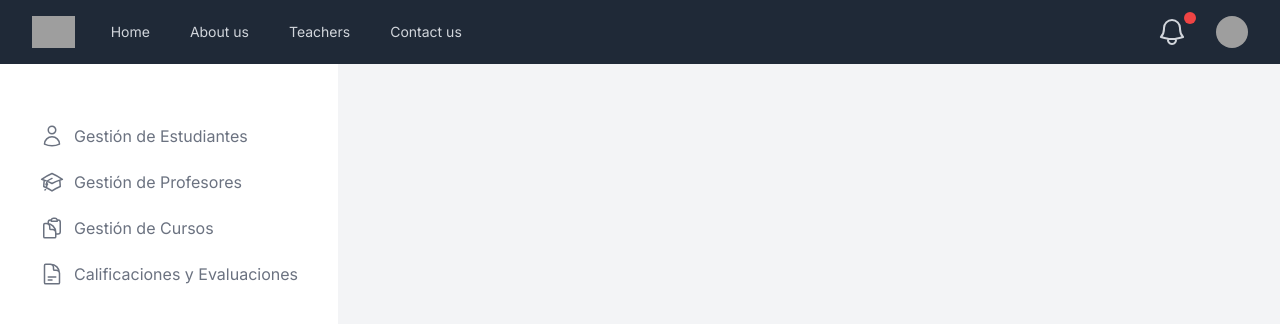
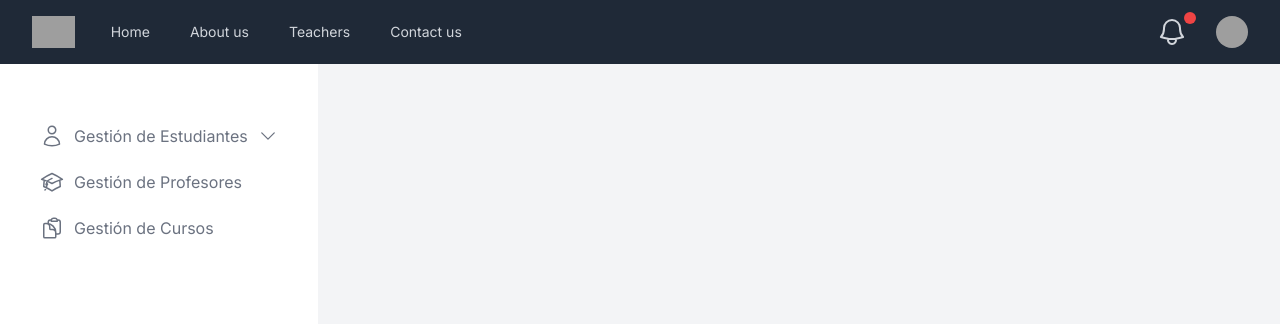
Before and after one commit to Rinaplata/Gestion_Escolar_front, a React (Vite) app: page /adminLayout in a window 1280 px wide. Shown: the top 324 px of the page. Built offline with nearby package versions, Linux system fonts and the light colour scheme; grey boxes are pictures that could not be loaded.

Commit message:
feat: submenus menu padre estudiantes

```diff
--- a/src/components/Sidebar.jsx
+++ b/src/components/Sidebar.jsx
@@ -1,11 +1,12 @@
-import React, { useEffect, useRef, useState } from 'react';
-import { NavLink, useLocation } from 'react-router-dom';
+import React, { useEffect, useRef, useState } from "react";
+import { NavLink, useLocation } from "react-router-dom";
 import {
   UserIcon,
   AcademicCapIcon,
   ClipboardDocumentIcon,
   DocumentTextIcon,
-} from '@heroicons/react/24/outline';
+  ChevronDownIcon
+} from "@heroicons/react/24/outline";
 
 const Sidebar = ({ sidebarOpen, setSidebarOpen }) => {
   const location = useLocation();
@@ -14,9 +15,9 @@ const Sidebar = ({ sidebarOpen, setSidebarOpen }) => {
   const trigger = useRef(null);
   const sidebar = useRef(null);
 
-  const storedSidebarExpanded = localStorage.getItem('sidebar-expanded');
+  const storedSidebarExpanded = localStorage.getItem("sidebar-expanded");
   const [sidebarExpanded, setSidebarExpanded] = useState(
-    storedSidebarExpanded === null ? false : storedSidebarExpanded === 'true',
+    storedSidebarExpanded === null ? false : storedSidebarExpanded === "true"
   );
 
   // close on click outside
@@ -31,8 +32,8 @@ const Sidebar = ({ sidebarOpen, setSidebarOpen }) => {
         return;
       setSidebarOpen(false);
     };
-    document.addEventListener('click', clickHandler);
-    return () => document.removeEventListener('click', clickHandler);
+    document.addEventListener("click", clickHandler);
+    return () => document.removeEventListener("click", clickHandler);
   });
 
   // close if the esc key is pressed
@@ -41,24 +42,26 @@ const Sidebar = ({ sidebarOpen, setSidebarOpen }) => {
       if (!sidebarOpen || keyCode !== 27) return;
       setSidebarOpen(false);
     };
-    document.addEventListener('keydown', keyHandler);
-    return () => document.removeEventListener('keydown', keyHandler);
+    document.addEventListener("keydown", keyHandler);
+    return () => document.removeEventListener("keydown", keyHandler);
   });
 
   useEffect(() => {
-    localStorage.setItem('sidebar-expanded', sidebarExpanded.toString());
+    localStorage.setItem("sidebar-expanded", sidebarExpanded.toString());
     if (sidebarExpanded) {
-      document.querySelector('body')?.classList.add('sidebar-expanded');
+      document.querySelector("body")?.classList.add("sidebar-expanded");
     } else {
-      document.querySelector('body')?.classList.remove('sidebar-expanded');
+      document.querySelector("body")?.classList.remove("sidebar-expanded");
     }
   }, [sidebarExpanded]);
+
+  const [isStudentMenuOpen, setStudentMenuOpen] = useState(false);
 
   return (
     <aside
       ref={sidebar}
       className={`absolute left-0 top-0 z-9999 flex h-screen w-72.5 flex-col overflow-y-hidden bg-white duration-300 ease-linear dark:bg-boxdark lg:static lg:translate-x-0 ${
-        sidebarOpen ? 'translate-x-0' : '-translate-x-full'
+        sidebarOpen ? "translate-x-0" : "-translate-x-full"
       }`}
     >
       {/* <!-- SIDEBAR HEADER --> */}
@@ -94,28 +97,62 @@ const Sidebar = ({ sidebarOpen, setSidebarOpen }) => {
       <div className="no-scrollbar flex flex-col overflow-y-auto duration-300 ease-linear">
         {/* <!-- Sidebar Menu --> */}
         <nav className="mt-5 py-4 px-4 lg:mt-9 lg:px-6">
-          {/* <!-- Menu Group --> */}
         <div>
           <ul className="mb-6 flex flex-col gap-1.5">
-              {/* <!-- Menu Item Estudiantes --> */}
-              <li>
-                <NavLink
-    to="/adminLayout/students"
-    className={`group relative flex items-center gap-2.5 rounded-sm py-2 px-4 font-medium duration-300 ease-in-out hover:text-primaryAtuuja dark:hover:bg-meta-4 ${
-                    pathname.includes('students') ? 'text-primaryAtuuja-500' : 'text-gray-500'
+            {/* Menu Item Estudiantes */}
+            <li className="relative">
+              <button
+                onClick={() => setStudentMenuOpen(!isStudentMenuOpen)}
+                className={`group relative flex items-center gap-2.5 w-full rounded-sm py-2 px-4 font-medium duration-300 ease-in-out hover:text-primaryAtuuja dark:hover:bg-meta-4 ${
+                  pathname.includes("students")
+                    ? "text-primaryAtuuja-500"
+                    : "text-gray-500"
                 }`}
               >
                 <UserIcon className="h-6 w-6 text-gray-500 group-hover:text-primaryAtuuja" />
                 <span>Gestión de Estudiantes</span>
+                <ChevronDownIcon className={`h-5 w-5 ml-auto transform ${isStudentMenuOpen ? "rotate-180" : ""}`} />
+              </button>
+
+              {/* Submenús */}
+              {isStudentMenuOpen && (
+                <ul className="pr-4 mt-1 flex flex-col space-y-1 bg-white dark:bg-meta-4 rounded-lg shadow-lg">
+                  <li>
+                    <NavLink
+                      to="/adminLayout/students/grades"
+                      className="block py-2 px-4 text-sm text-gray-500 hover:bg-gray-100 dark:hover:bg-meta-4 dark:text-white"
+                    >
+                      Calificaciones
                     </NavLink>
                   </li>
+                  <li>
+                    <NavLink
+                      to="/adminLayout/students/schedules"
+                      className="block py-2 px-4 text-sm text-gray-500 hover:bg-gray-100 dark:hover:bg-meta-4 dark:text-white"
+                    >
+                      Horarios y Asignaciones
+                    </NavLink>
+                  </li>
+                  <li>
+                    <NavLink
+                      to="/adminLayout/students/professors"
+                      className="block py-2 px-4 text-sm text-gray-500 hover:bg-gray-100 dark:hover:bg-meta-4 dark:text-white"
+                    >
+                      Profesores y Carga Académica
+                    </NavLink>
+                  </li>
+                </ul>
+              )}
+            </li>
 
-              {/* <!-- Menu Item Profesores --> */}
+            {/* Menu Item Profesores */}
             <li>
               <NavLink
                 to="/teachers"
                 className={`group relative flex items-center gap-2.5 rounded-sm py-2 px-4 font-medium duration-300 ease-in-out hover:text-primaryAtuuja dark:hover:bg-meta-4 ${
-                    pathname.includes('teachers') ? 'text-primaryAtuuja-500' : 'text-gray-500'
+                  pathname.includes("teachers")
+                    ? "text-primaryAtuuja-500"
+                    : "text-gray-500"
                 }`}
               >
                 <AcademicCapIcon className="h-6 w-6 text-gray-500 group-hover:text-primaryAtuuja" />
@@ -123,29 +160,18 @@ const Sidebar = ({ sidebarOpen, setSidebarOpen }) => {
               </NavLink>
             </li>
 
-              {/* <!-- Menu Item Cursos --> */}
+            {/* Menu Item Cursos */}
             <li>
               <NavLink
                 to="/courses"
                 className={`group relative flex items-center gap-2.5 rounded-sm py-2 px-4 font-medium duration-300 ease-in-out hover:text-primaryAtuuja dark:hover:bg-meta-4 ${
-                    pathname.includes('courses') ? 'text-primaryAtuuja-500' : 'text-gray-500'
+                  pathname.includes("courses")
+                    ? "text-primaryAtuuja-500"
+                    : "text-gray-500"
                 }`}
               >
                 <ClipboardDocumentIcon className="h-6 w-6 text-gray-500 group-hover:text-primaryAtuuja" />
                 <span>Gestión de Cursos</span>
-                </NavLink>
-              </li>
-
-              {/* <!-- Menu Item Calificaciones --> */}
-              <li>
-                <NavLink
-                  to="/grades"
-                  className={`group relative flex items-center gap-2.5 rounded-sm py-2 px-4 font-medium duration-300 ease-in-out hover:text-primaryAtuuja dark:hover:bg-meta-4 ${
-                    pathname.includes('grades') ? 'text-primaryAtuuja-500' : 'text-gray-500'
-                  }`}
-                >
-                  <DocumentTextIcon className="h-6 w-6 text-gray-500 group-hover:text-primaryAtuuja" />
-                  <span>Calificaciones y Evaluaciones</span>
               </NavLink>
             </li>
           </ul>
```
Also changed, not shown: src/components/students/GradesStudensts.jsx (added), src/components/students/SchedulesStudents.jsx (added). Lines whose indentation alone changed are shown as unchanged.
